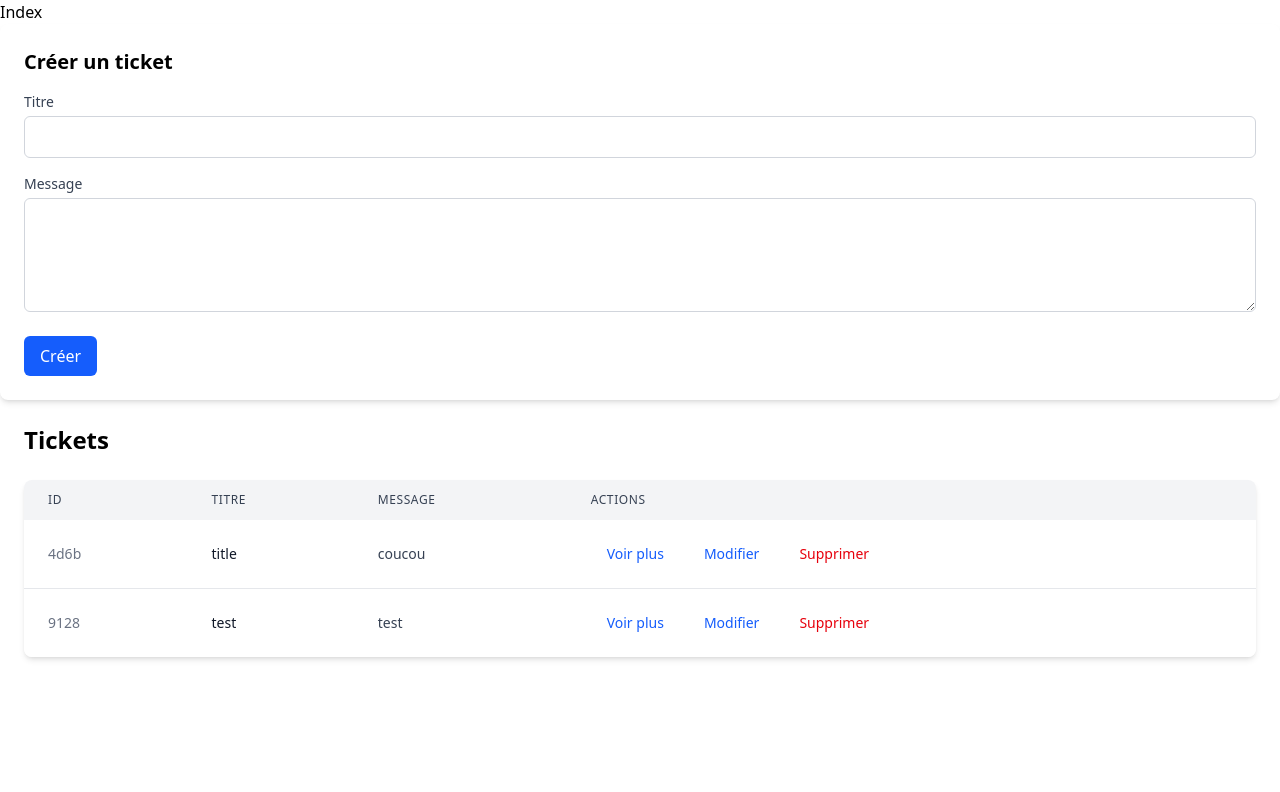
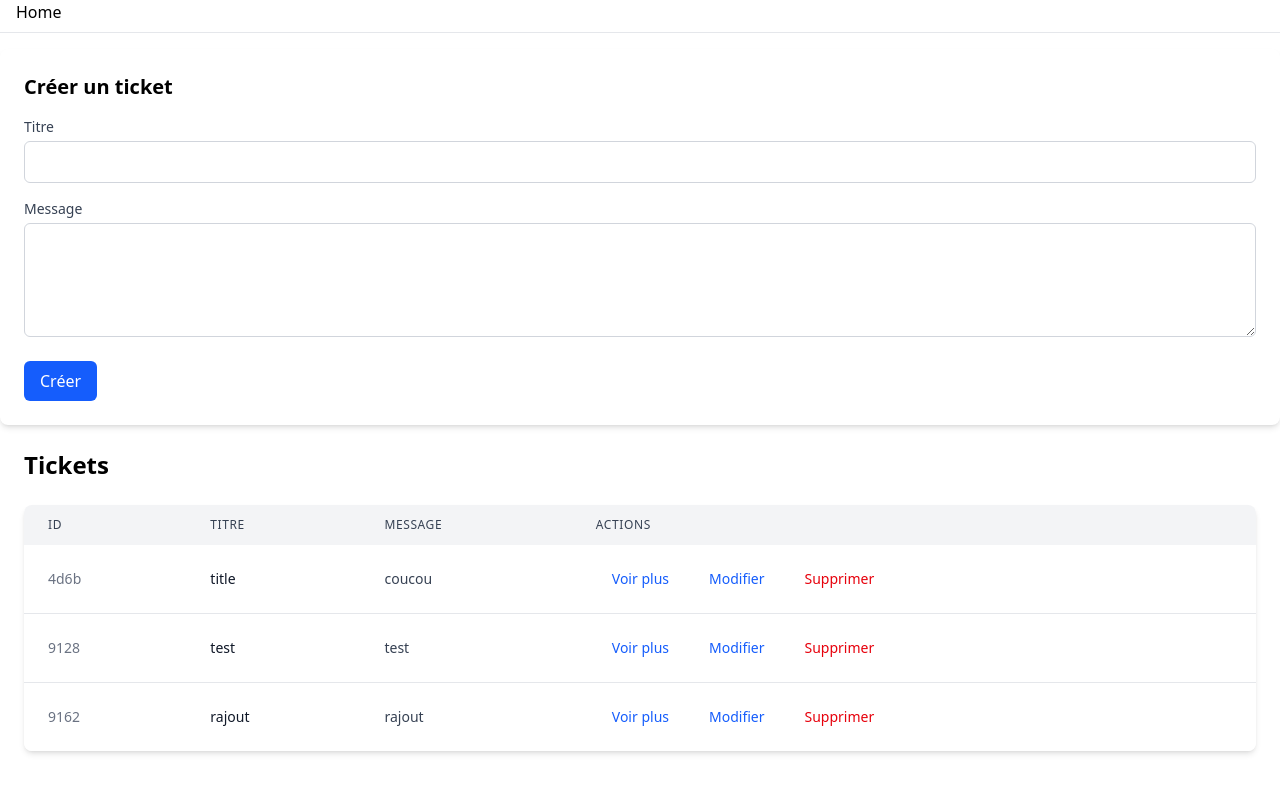
Before and after one commit to gganster/darva-react, a React (Vite) app: page / in a window 1280 px wide. Shown: the top 792 px of the page. Built offline with nearby package versions, Linux system fonts and the light colour scheme; data requests are answered from the project's data file.

Commit message:
CRUD complete

```diff
--- a/db.json
+++ b/db.json
@@ -9,6 +9,11 @@
       "id": "9128",
       "title": "test",
       "message": "test"
+    },
+    {
+      "id": "9162",
+      "title": "rajout",
+      "message": "rajout"
     }
   ]
 }
--- /dev/null
+++ b/src/components/layout/Main.jsx
@@ -0,0 +1,16 @@
+import { Outlet, Link } from "react-router";
+
+const Main = () => {
+  return (
+    <div>
+      <div className="flex gap-2 border-b border-gray-200 pb-2 px-4">
+        <Link to="/">Home</Link>
+      </div>
+      <div className="mt-4">
+        <Outlet />
+      </div>
+    </div>
+  )
+}
+
+export default Main;
--- a/src/features/tickets/TicketForm.jsx
+++ b/src/features/tickets/TicketForm.jsx
@@ -16,11 +16,11 @@ const TicketForm = ({ initialTicket = null, onSubmit, onCancel = null }) => {
     }));
   };
 
-  const handleSubmit = (e) => {
+  const handleSubmit = async (e) => {
     e.preventDefault();
     onSubmit({
       ...formData,
-      id: initialTicket?.id || null
+      ...(initialTicket ? {id: initialTicket.id} : {})
     });
   };
 
--- a/src/features/tickets/TicketListItem.jsx
+++ b/src/features/tickets/TicketListItem.jsx
@@ -1,10 +1,11 @@
 import { useState } from "react";
 import Button from "~/components/ui/Button";
 import TicketFormModal from "./TicketFormModal";
+import { useNavigate } from "react-router";
 
 const TicketListItem = ({ticket, onSubmit, onDelete}) => {
   const [isOpen, setIsOpen] = useState(false);
-
+  const navigate = useNavigate();
   const onClose = () => {
     setIsOpen(false);
   }
@@ -28,7 +29,7 @@ const TicketListItem = ({ticket, onSubmit, onDelete}) => {
           {ticket.message}
         </td>
         <td className="px-6 py-4 whitespace-nowrap text-sm font-medium space-x-2">
-          <Button variant="link" className="p-0">
+          <Button variant="link" className="p-0" onClick={() => navigate(`/ticket/${ticket.id}`)}>
             Voir plus
           </Button>
           <Button variant="link" className="p-0" onClick={() => setIsOpen(true)}>
--- a/src/main.jsx
+++ b/src/main.jsx
@@ -5,12 +5,17 @@ import { BrowserRouter, Routes, Route } from "react-router";
 import './index.css'
 
 import Index from './routes/index.jsx'
+import Ticket from './routes/ticket.jsx'
+import Main from './components/Layout/Main.jsx'
 
 createRoot(document.getElementById('root')).render(
   <StrictMode>
     <BrowserRouter>
       <Routes>
-        <Route exact path="/" element={<Index />} />
+        <Route element={<Main />}>
+          <Route exact path="/ticket/:id" element={<Ticket />} />
+          <Route exact path="/" element={<Index />} />
+        </Route>
       </Routes>
     </BrowserRouter>
   </StrictMode>,
--- a/src/routes/index.jsx
+++ b/src/routes/index.jsx
@@ -2,13 +2,16 @@ import { useState, useEffect } from "react";
 import TicketList from "../features/tickets/TicketList";
 import TicketForm from "../features/tickets/TicketForm";
 import axios from "axios";
+import { useNavigate } from "react-router";
 
 const Index = () => {
+  const navigate = useNavigate();
   const [tickets, setTickets] = useState([]);
 
   const onCreate = async (ticket) => {
     const response = await axios.post("http://localhost:3000/tickets", ticket);
     setTickets([...tickets, response.data]);
+    navigate(`/ticket/${response.data.id}`);
   }
 
   const onUpdate = async (ticket) => {
@@ -30,7 +33,6 @@ const Index = () => {
 
   return (
     <div>
-      <h1>Index</h1>
       <TicketForm onSubmit={onCreate} />
       <TicketList tickets={tickets} onSubmit={onUpdate} onDelete={onDelete} />
     </div>
--- /dev/null
+++ b/src/routes/ticket.jsx
@@ -0,0 +1,37 @@
+import { useParams } from "react-router";
+import { useNavigate } from "react-router";
+import { useState } from "react";
+import { useEffect } from "react";
+import axios from "axios";
+import TicketForm from "../features/tickets/TicketForm";
+
+const Ticket = () => {
+  const { id } = useParams();
+  const navigate = useNavigate();
+  const [ticket, setTicket] = useState(null);
+
+  useEffect(() => {
+    (async () => {
+      const response = await axios.get(`http://localhost:3000/tickets/${id}`);
+      setTicket(response.data);
+    })();
+  }, [id]);
+
+  const onSubmit = async (ticket) => {
+    const res = await axios.put(`http://localhost:3000/tickets/${id}`, ticket);
+    setTicket(res.data);
+    navigate(`/`);
+  }
+
+  if (!ticket) {
+    return <div>Loading...</div>;
+  }
+
+  return (
+    <div>
+      <TicketForm onSubmit={onSubmit} initialTicket={ticket} />
+    </div>
+  )
+}
+
+export default Ticket;
```
